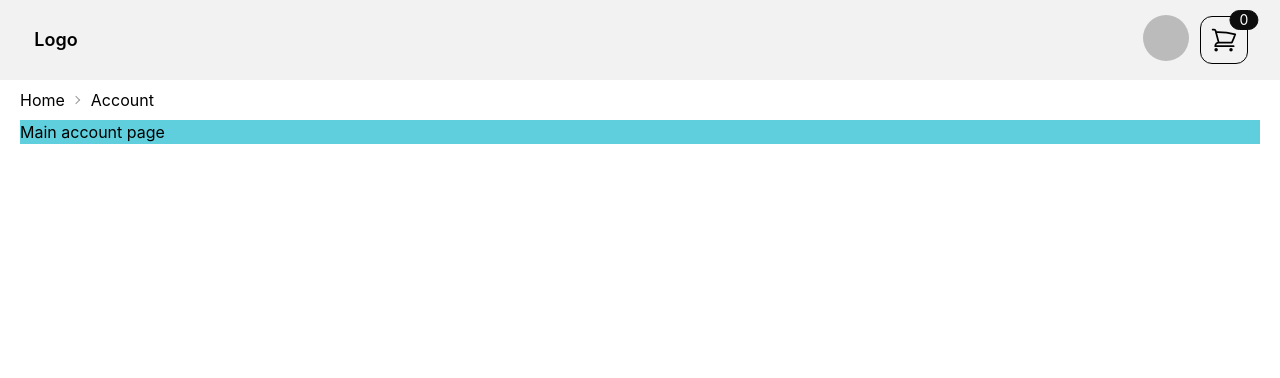
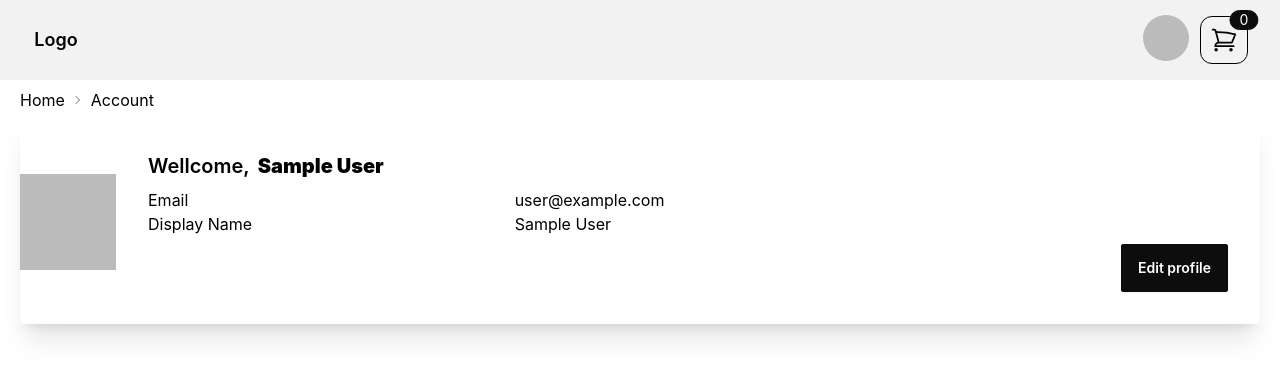
Before and after one commit to SunkissedWitch/board-games-firebase, a React (Vite) app: page /account in a window 1280 px wide. Shown: the top 378 px of the page. Built offline with nearby package versions, Linux system fonts and the light colour scheme; no server answers; the database is empty; sample sign-in values are in the browser's storage.

Commit message:
fixed user menu onClick, added function to change display name, account settings psge in progress

```diff
--- a/src/components/NavbarComponents/UserMenu.tsx
+++ b/src/components/NavbarComponents/UserMenu.tsx
@@ -3,16 +3,23 @@ import { LogOutButton } from "./LogOutButton"
 import { useAuthStore } from "../../contexts/AuthStore"
 
 export const UserMenu = () => {
-  const currentUser = useAuthStore((store) => store.currentUser)
-  const profileName = currentUser?.displayName || currentUser?.email || 'User'
+  // const currentUser = useAuthStore((store) => store.currentUser)
+  const profileName = useAuthStore((store) => store.currentUser?.displayName || store.currentUser?.email || 'User')
+  const photoURL = useAuthStore((store) => store.currentUser?.photoURL || false)
+  const handleClick = () => {
+    const elem = document.activeElement
+    if (elem instanceof HTMLElement) {
+      elem?.blur();
+    }
+  };
 
   return (
     <div className='flex-none'>
       <div className="dropdown dropdown-end">
         <div tabIndex={0} role="button" className="btn btn-ghost btn-circle avatar placeholder btn-sm sm:btn-md">
-          { currentUser?.photoURL
+          { photoURL
           ? <div className="w-12 rounded-full">
-              <img alt={profileName} src={currentUser?.photoURL} />
+              <img alt={profileName} src={photoURL} />
             </div>
           :
             <div className="bg-neutral text-neutral-content rounded-full w-12">
@@ -20,10 +27,10 @@ export const UserMenu = () => {
             </div>
           }
         </div>
-        <ul tabIndex={0} className="menu dropdown-content z-[1] shadow bg-base-100 rounded-box mt-4 gap-y-2">
+        <ul tabIndex={0} className="menu dropdown-content z-[1] shadow bg-base-100 min-w-[208px] rounded-box mt-4 gap-y-2">
           <li className="menu-title">{profileName}</li>
-          <li>
-            <Link to='/account' reloadDocument>
+          <li onClick={handleClick}>
+            <Link to='/account'>
               Account page
             </Link>
           </li>
--- a/src/contexts/AuthStore.tsx
+++ b/src/contexts/AuthStore.tsx
@@ -1,7 +1,7 @@
 import { create } from 'zustand'
 import { persist, createJSONStorage } from 'zustand/middleware'
 import { auth } from '../firebase'
-import { User, UserCredential, createUserWithEmailAndPassword, signInWithEmailAndPassword, signOut } from 'firebase/auth'
+import { User, UserCredential, createUserWithEmailAndPassword, onAuthStateChanged, signInWithEmailAndPassword, signOut, updateProfile } from 'firebase/auth'
 
 interface AuthProps {
   email: string, password: string
@@ -10,6 +10,7 @@ interface AuthProps {
 export interface AuthStore {
   currentUser: User | null;
   setUser: (user: User | null) => void
+  updateUserDisplayName: (name: string) => void
   signup: (props: AuthProps) => Promise<UserCredential>
   login: (props: AuthProps) => Promise<UserCredential>
   logout: () => Promise<void>
@@ -28,6 +29,17 @@ export const useAuthStore = create<AuthStore>()(
     (set) => ({
       currentUser: auth.currentUser,
       setUser: (user) => set({ currentUser: user }),
+      updateUserDisplayName: async (name: string) => {
+        const user = auth.currentUser
+        if (user) {
+          try {
+            await updateProfile(user, { displayName: name })
+            onAuthStateChanged(auth, (updatedUser) => set({ currentUser: updatedUser }))
+          } catch (error) {
+            return console.log('updateUserDisplayName [error]:', error);
+          }
+        }
+      },
       signup,
       login,
       logout: async () => {
--- a/src/pages/account.tsx
+++ b/src/pages/account.tsx
@@ -1,7 +1,35 @@
+import { useNavigate } from "react-router-dom"
+import { useAuthStore } from "../contexts/AuthStore"
+
 export const AccountPage = () => {
+  const currentUser = useAuthStore((store) => store.currentUser)
+  const photoURL = useAuthStore((store) => store.currentUser?.photoURL || null)
+  const profileName = currentUser?.displayName || currentUser?.email || 'U'
+  const navigate = useNavigate()
+  const goToSettings = () => navigate('/account/settings')
+  console.log('currentUser', currentUser)
   return (
-    <div className="flex flex-col bg-info grow">
-      Main account page
+    <div className="flex flex-col grow">
+      {/* <h1 className='text-xl md:text-3xl'>Wellcome, <b>{currentUser?.displayName || currentUser?.email}</b></h1> */}
+      <div className="card lg:card-side bg-base-100 shadow-xl">
+        {photoURL && <figure><img src={photoURL} alt="user_avatar"/></figure>}
+        <div className="card-body">
+          <h2 className="card-title">Wellcome, <b>{currentUser?.displayName || currentUser?.email}</b></h2>
+          <div className="grid grid-cols-3 gap-x-5">
+            <div>Email</div>
+            <div className="col-span-2">
+              <p>{currentUser?.email}</p>
+            </div>
+            <div>Display Name</div>
+            <div className="col-span-2">
+              <p>{currentUser?.displayName}</p>
+            </div>
+          </div>
+          <div className="card-actions justify-end">
+            <button className="btn btn-primary" onClick={goToSettings}>Edit profile</button>
+          </div>
+        </div>
+      </div>
     </div>
   )
 }
--- /dev/null
+++ b/src/pages/accountSettings.tsx
@@ -0,0 +1,28 @@
+import { useAuthStore } from "../contexts/AuthStore"
+import { useState } from "react"
+
+export const AccountSettings = () => {
+  const profileName = useAuthStore((store) => store.currentUser?.displayName || store.currentUser?.email)
+  const uid = useAuthStore((store) => store.currentUser?.uid)
+  const [newName, setNewName] = useState<string>('')
+  const updateUserDisplayName = useAuthStore((store) => store.updateUserDisplayName)
+
+  const setName = async () => {
+    if (uid) {
+      updateUserDisplayName(newName)
+      setNewName('')
+    }
+  }
+  return (
+    <div className="flex flex-col grow">
+      Account settings
+      <p>{profileName}</p>
+      <div className='self-center'>
+        <input type="text" value={newName} onChange={(event) => setNewName(event.target.value)} className='input input-bordered input-primary' />
+        <button onClick={setName} className='btn btn-outline btn-primary'>
+          set name
+        </button>
+      </div>
+    </div>
+  )
+}
--- a/src/router.tsx
+++ b/src/router.tsx
@@ -14,6 +14,7 @@ import { PrivateRoutes } from './utils/PrivateRoutes'
 import { DynamicNameCrumb } from './components/Breadcrumbs/DynamicNameCrumb'
 import { BreadcrumbsLayout } from './components/Breadcrumbs/BreadCrumbsLayout'
 import { AccountPage } from './pages/account'
+import { AccountSettings } from './pages/accountSettings'
 
 export const router = createBrowserRouter([
   {
@@ -67,7 +68,7 @@ export const router = createBrowserRouter([
               },
               {
                 path: 'account/settings',
-                element: <div>Settings</div>,
+                element: <AccountSettings />,
                 handle: { crumb: () => <Link to='/account/settings'>Settings</Link> }
               },
             ]
--- a/src/utils/RootLayout.tsx
+++ b/src/utils/RootLayout.tsx
@@ -7,18 +7,21 @@ import { CartButton } from '../components/NavbarComponents/CartButton'
 import { SignUpButton } from '../components/NavbarComponents/SignUpButton'
 import { LoginButton } from '../components/NavbarComponents/LoginButton'
 import { UserMenu } from '../components/NavbarComponents/UserMenu'
+import { onAuthStateChanged } from 'firebase/auth'
+import { auth } from '../firebase'
 
 export const RootLayout = ({ children }: PropsWithChildren) => {
   const navigate = useNavigate()
 
   const goToHomePage = () => navigate('/')
   const currentUser = useAuthStore((store) => store.currentUser)
+  const uid = useAuthStore((store) => store.currentUser?.uid)
   const totalItems = useCartStore((store) => store.totalItems)
   const { pathname } = useLocation()
 
   useEffect(() => {
     getCartData()
-  }, [currentUser?.uid])
+  }, [uid])
 
   return (
     <>
```
